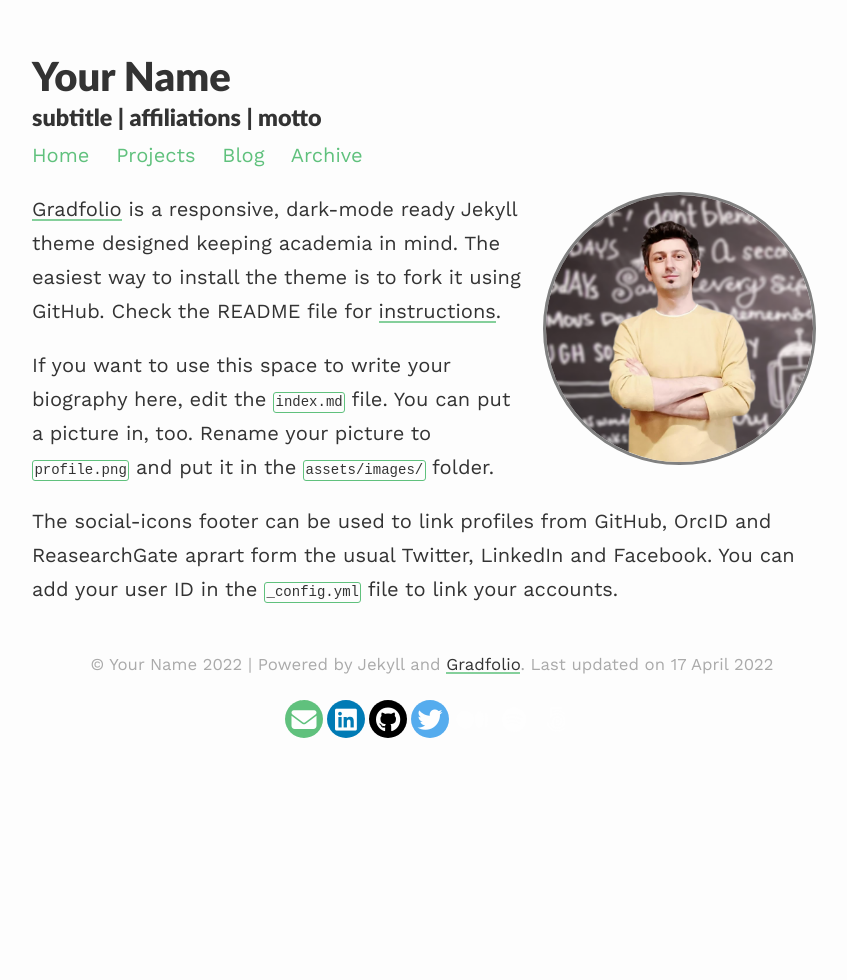
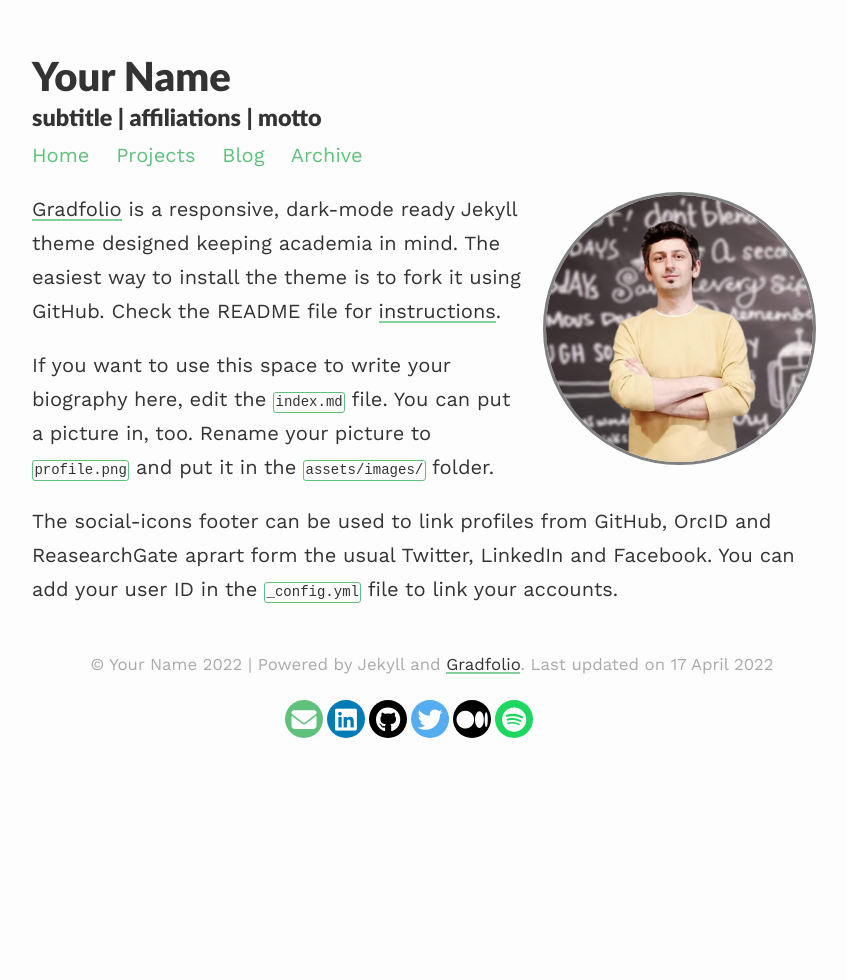
Before and after one commit to muratdzn/muratdzn.github.io, a Jekyll site: the page built from index.md, in a window 1280 px wide. Shown: the whole page, without its empty margins (208-1055 px from the left). Built offline with Jekyll 4.4.1, drawn with Linux system fonts in a browser that asks for light colours; nearby versions of some CDN libraries.

Commit message:
config file is configured.d

```diff
--- a/assets/css/_sass/footer-social.scss
+++ b/assets/css/_sass/footer-social.scss
@@ -24,10 +24,11 @@
   margin-bottom: 0.25rem;
 }
 
-.rounded-social-buttons .social-button:hover, .rounded-social-buttons .social-button:focus {
+.rounded-social-buttons .social-button:hover,
+.rounded-social-buttons .social-button:focus {
   -webkit-transform: rotate(360deg);
-      -ms-transform: rotate(360deg);
-          transform: rotate(360deg);
+  -ms-transform: rotate(360deg);
+  transform: rotate(360deg);
 }
 
 .rounded-social-buttons .fa-twitter,
@@ -35,6 +36,9 @@
 .fa-linkedin,
 .fa-github,
 .fa-orcid,
+.fa-spotify,
+.fa-medium,
+.fa-f500px,
 .fa-researchgate,
 .fa-envelope {
   font-size: 25px;
@@ -44,7 +48,8 @@
   background: #3b5998;
 }
 
-.rounded-social-buttons .social-button.facebook:hover, .rounded-social-buttons .social-button.facebook:focus {
+.rounded-social-buttons .social-button.facebook:hover,
+.rounded-social-buttons .social-button.facebook:focus {
   color: #3b5998;
   background: #fefefe;
   border-color: #3b5998;
@@ -54,17 +59,52 @@
   background: #55acee;
 }
 
-.rounded-social-buttons .social-button.twitter:hover, .rounded-social-buttons .social-button.twitter:focus {
+.rounded-social-buttons .social-button.twitter:hover,
+.rounded-social-buttons .social-button.twitter:focus {
   color: #55acee;
   background: #fefefe;
   border-color: #55acee;
+}
+
+.rounded-social-buttons .social-button.spotify {
+  background: #1ED760;
+}
+
+.rounded-social-buttons .social-button.spotify:hover,
+.rounded-social-buttons .social-button.spotify:focus {
+  color: #1ED760;
+  background: #fefefe;
+  border-color: #1ED760;
+}
+
+.rounded-social-buttons .social-button.medium {
+  background: #000000;
+}
+
+.rounded-social-buttons .social-button.medium:hover,
+.rounded-social-buttons .social-button.medium:focus {
+  color: #000000;
+  background: #fefefe;
+  border-color: #000000;
+}
+
+.rounded-social-buttons .social-button.f500px {
+  background: #f37f27;
+}
+
+.rounded-social-buttons .social-button.f500px:hover,
+.rounded-social-buttons .social-button.f500px:focus {
+  color: #f37f27;
+  background: #fefefe;
+  border-color: #f37f27;
 }
 
 .rounded-social-buttons .social-button.linkedin {
   background: #007bb5;
 }
 
-.rounded-social-buttons .social-button.linkedin:hover, .rounded-social-buttons .social-button.linkedin:focus {
+.rounded-social-buttons .social-button.linkedin:hover,
+.rounded-social-buttons .social-button.linkedin:focus {
   color: #007bb5;
   background: #fefefe;
   border-color: #007bb5;
@@ -74,7 +114,8 @@
   background: #000000;
 }
 
-.rounded-social-buttons .social-button.github:hover, .rounded-social-buttons .social-button.github:focus {
+.rounded-social-buttons .social-button.github:hover,
+.rounded-social-buttons .social-button.github:focus {
   color: #000000;
   background: #fefefe;
   border-color: #000000;
@@ -84,7 +125,8 @@
   background: #60c17d;
 }
 
-.rounded-social-buttons .social-button.email:hover, .rounded-social-buttons .social-button.email:focus {
+.rounded-social-buttons .social-button.email:hover,
+.rounded-social-buttons .social-button.email:focus {
   color: #60c17d;
   background: #fefefe;
   border-color: #000000;
@@ -94,7 +136,8 @@
   background: #a6ce3b;
 }
 
-.rounded-social-buttons .social-button.orcid:hover, .rounded-social-buttons .social-button.orcid:focus {
+.rounded-social-buttons .social-button.orcid:hover,
+.rounded-social-buttons .social-button.orcid:focus {
   color: #a6ce3b;
   background: #fefefe;
   border-color: #a6ce3b;
@@ -104,7 +147,8 @@
   background: #5dd1b0;
 }
 
-.rounded-social-buttons .social-button.researchgate:hover, .rounded-social-buttons .social-button.researchgate:focus {
+.rounded-social-buttons .social-button.researchgate:hover,
+.rounded-social-buttons .social-button.researchgate:focus {
   color: #5dd1b0;
   background: #fefefe;
   border-color: #5dd1b0;
```
